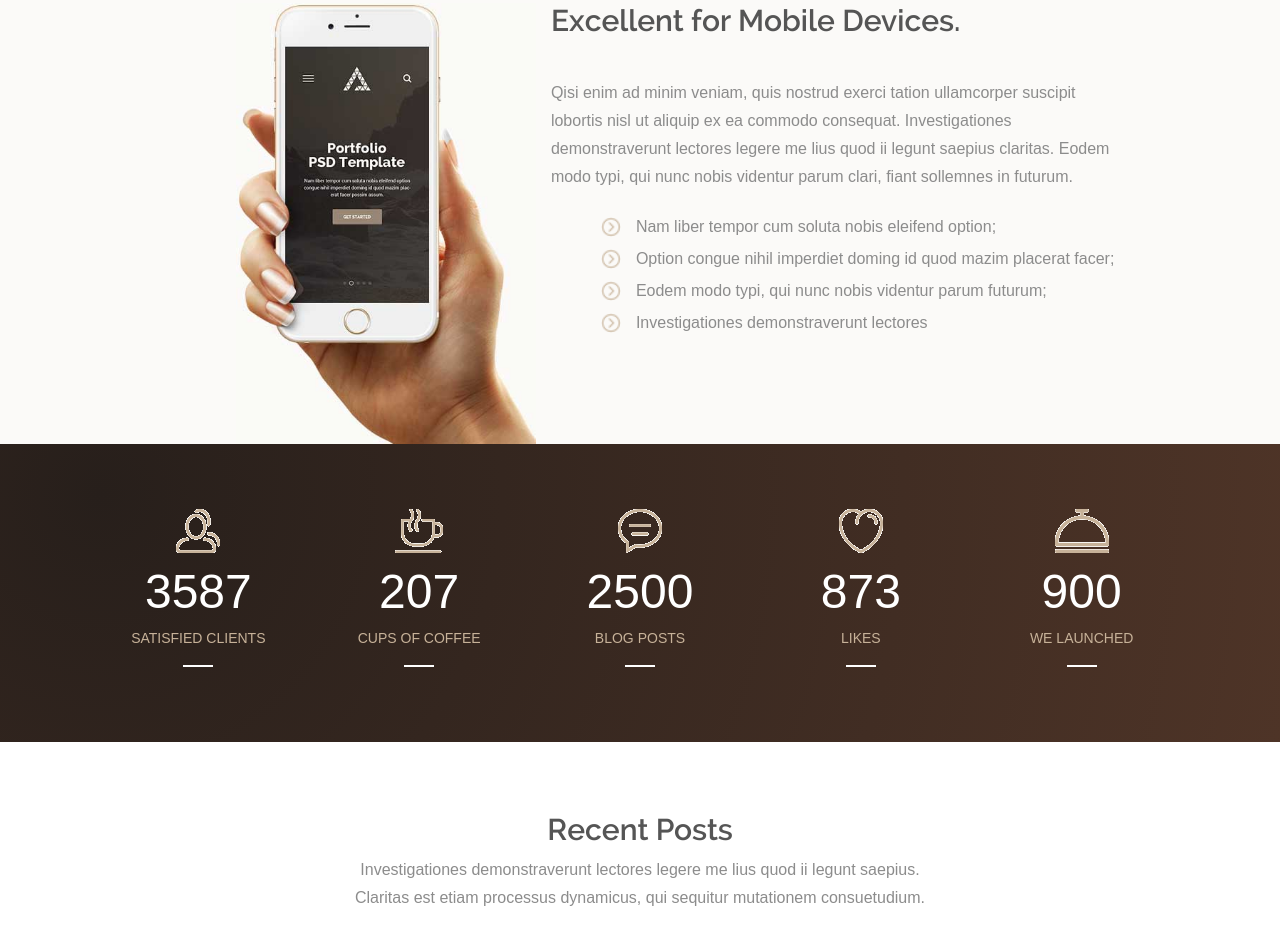
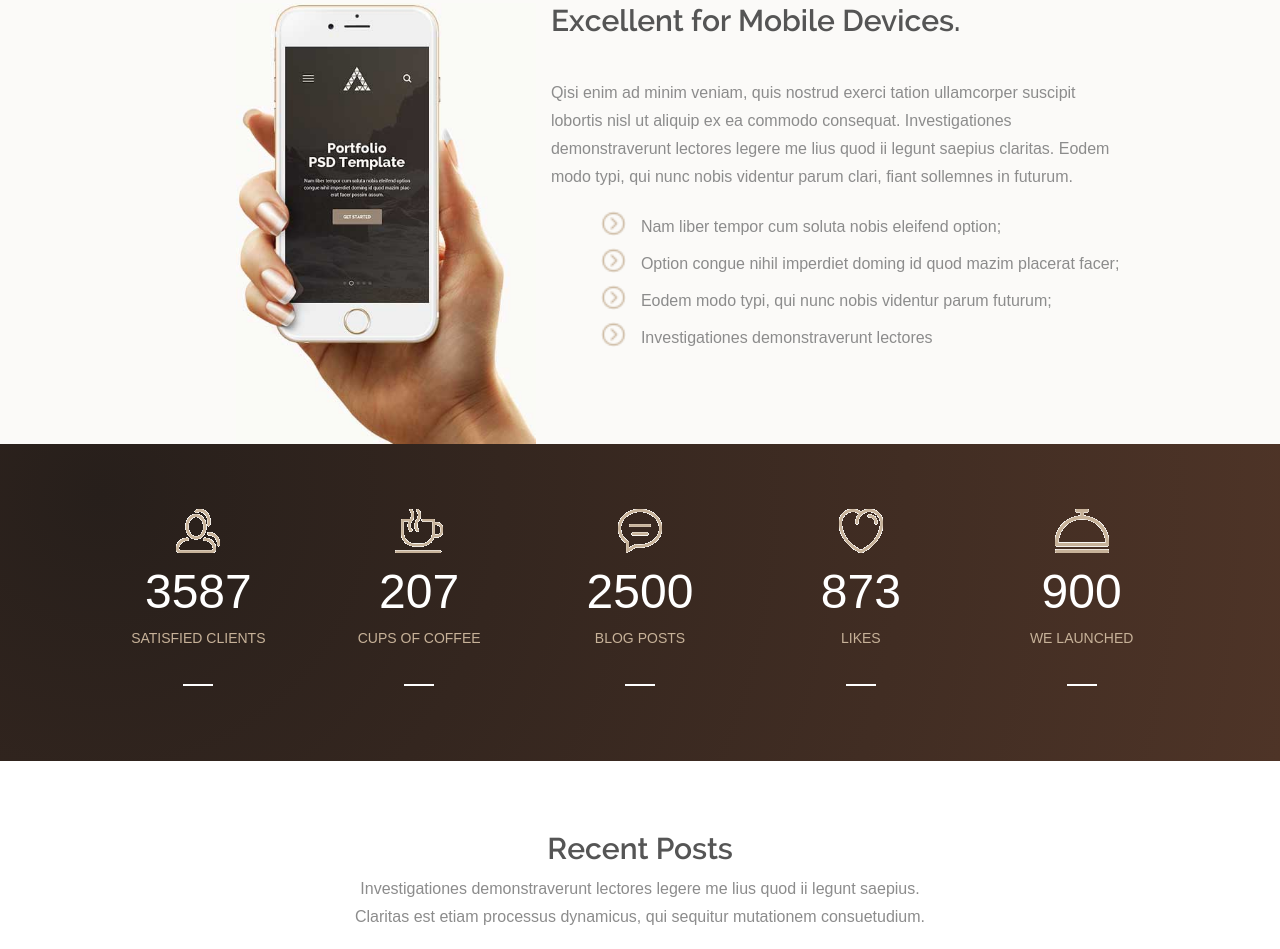
Before and after one commit to Anich16/dootstrap-project, a website built with webpack: page index.html in a window 1280 px wide. Shown: the part 3398-4347 px from the top of the page. Built offline with nearby package versions, Linux system fonts and the light colour scheme; a web font is replaced by a local one.

Commit message:
Same changes for large screen 960px

```diff
--- a/index.html
+++ b/index.html
@@ -249,10 +249,10 @@
                     </div>
                     <div class="list-devices">
                         <ul class="list">
-                            <li class="item"><img src="src/sass/images/arrow-list.png" alt="Icon" class="icon">Nam liber tempor cum soluta nobis eleifend option;</li>
-                            <li class="item"><img src="src/sass/images/arrow-list.png" alt="Icon" class="icon">Option congue nihil imperdiet doming id quod mazim placerat facer;</li>
-                            <li class="item"><img src="src/sass/images/arrow-list.png" alt="Icon" class="icon">Eodem modo typi, qui nunc nobis videntur parum futurum;</li>
-                            <li class="item"><img src="src/sass/images/arrow-list.png" alt="Icon" class="icon">Investigationes demonstraverunt lectores</li>
+                            <li class="item"><img src="src/sass/images/arrow-list.png" alt="Icon" class="icon"><p class="text">Nam liber tempor cum soluta nobis eleifend option;</p></li>
+                            <li class="item"><img src="src/sass/images/arrow-list.png" alt="Icon" class="icon"><p class="text">Option congue nihil imperdiet doming id quod mazim placerat facer;</p></li>
+                            <li class="item"><img src="src/sass/images/arrow-list.png" alt="Icon" class="icon"><p class="text">Eodem modo typi, qui nunc nobis videntur parum futurum;</p></li>
+                            <li class="item"><img src="src/sass/images/arrow-list.png" alt="Icon" class="icon"><p class="text">Investigationes demonstraverunt lectores</p></li>
                         </ul>
 
                     </div>
--- a/src/sass/style.scss
+++ b/src/sass/style.scss
@@ -278,6 +278,12 @@ body {
                             .icon {
                                 width: 15px;
                                 margin-right: 15px;
+                                float: left;
+                            }
+                            .text {
+                                display: inline-block;
+                                width: 91%;
+                                margin: 0;
                             }
                         }
                     }
@@ -1008,6 +1014,7 @@ body {
 
                             .item {
                                 font-size: 14px;
+                                margin-top: 5px;
                                 .icon {
                                     width: 20px;
                                 }
@@ -1051,6 +1058,7 @@ body {
                                 font-size: 14px;
                                 font-family: $font-text;
                                 text-transform: uppercase;
+                                height:40px;
                             }
                         }
                     }
@@ -1411,6 +1419,13 @@ body {
                             .item {
                                 font-size: 16px;
                                 line-height: 32px;
+                                .icon {
+                                    width: 25px;
+                                }
+                                .text {
+                                    width: 91%;
+                                    line-height: 25px;
+                                }
 
                             }
                         }
```
